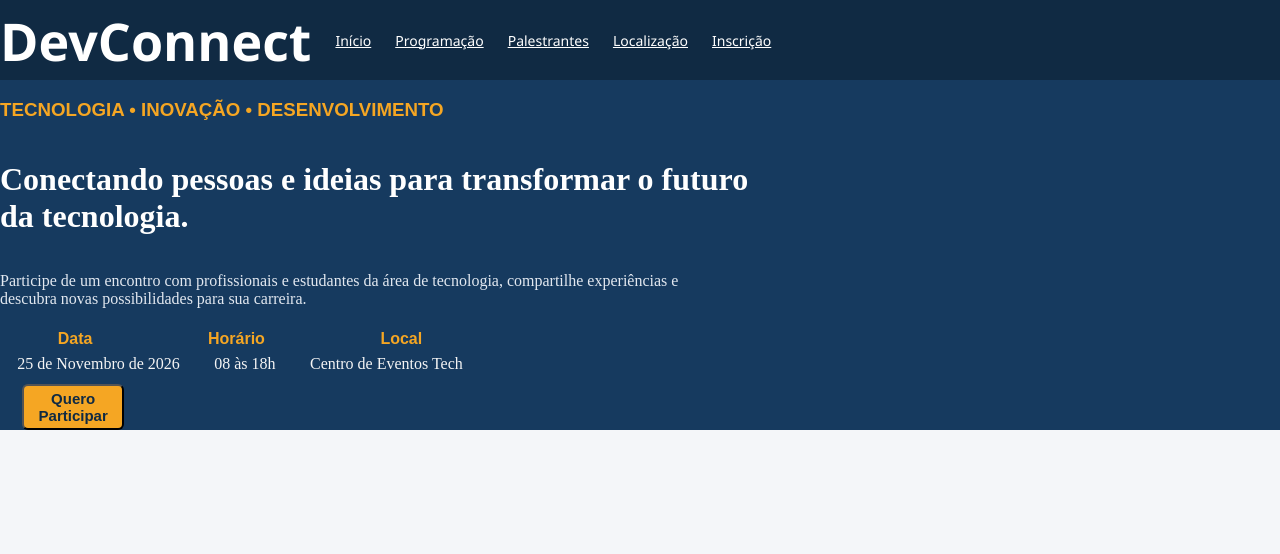
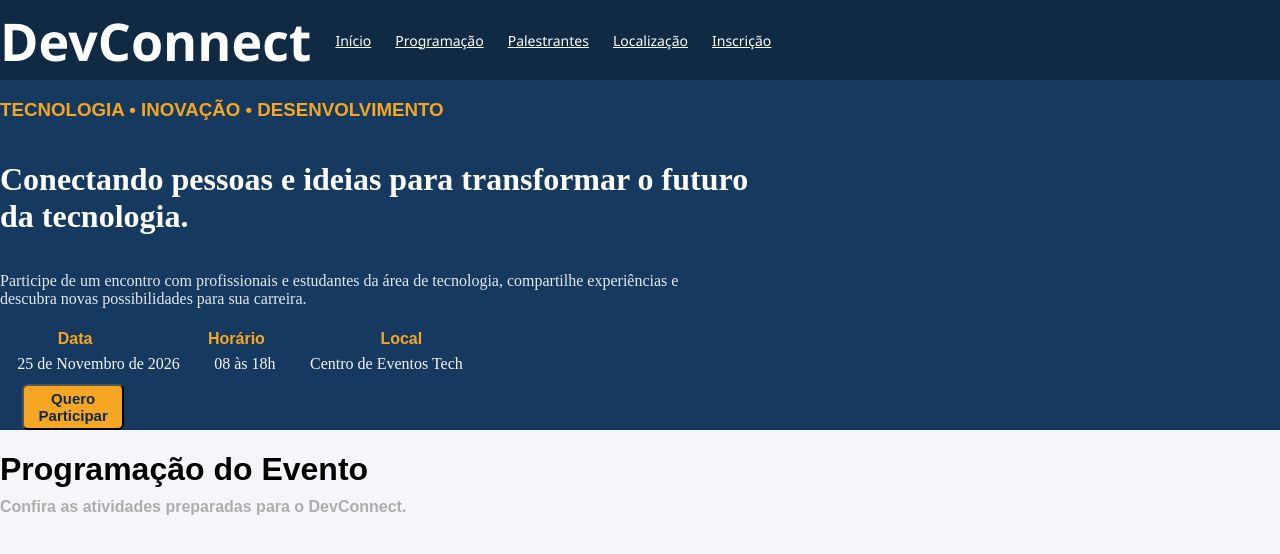
Before and after one commit to artuca2010/DevConnect, a plain HTML site: page index.html in a window 1280 px wide. Drawn offline with Linux system fonts and the light colour scheme.

Commit message:
feat: programação Section
a sessão da programação começou, praticamente finalizada;

```diff
--- a/css/style.css
+++ b/css/style.css
@@ -104,3 +104,22 @@ body{
 #Subscribe:hover{
     background-color: #E09612;
 }
+
+/* ----///--- Sessão de programação -----//---- */
+#SessãoProgramacao{
+    background-color: #F4F6F9;
+    width: 80rem;
+    flex-direction: column;
+}
+
+#ProgramacaoTitulo{
+    size: 16px;
+    font-weight: bold;
+    font-family: sans-serif;
+}
+#ProgramacaoDescp{
+    color: rgb(173, 173, 173);
+    font-family: sans-serif;
+    font-weight: bold;
+    margin-top: -12px;
+}
--- a/index.html
+++ b/index.html
@@ -37,6 +37,11 @@ carreira.</p>
 <button id="Subscribe">Quero Participar</button>
     </main>
 
+    <main id="ProgramaçãoSection">
+        <h1 id="ProgramacaoTitulo">Programação do Evento</h1>
+        <p id="ProgramacaoDescp">Confira as atividades preparadas para o DevConnect.</p>
+    </main>
+
     <footer></footer>
 </body>
 </html>
```
